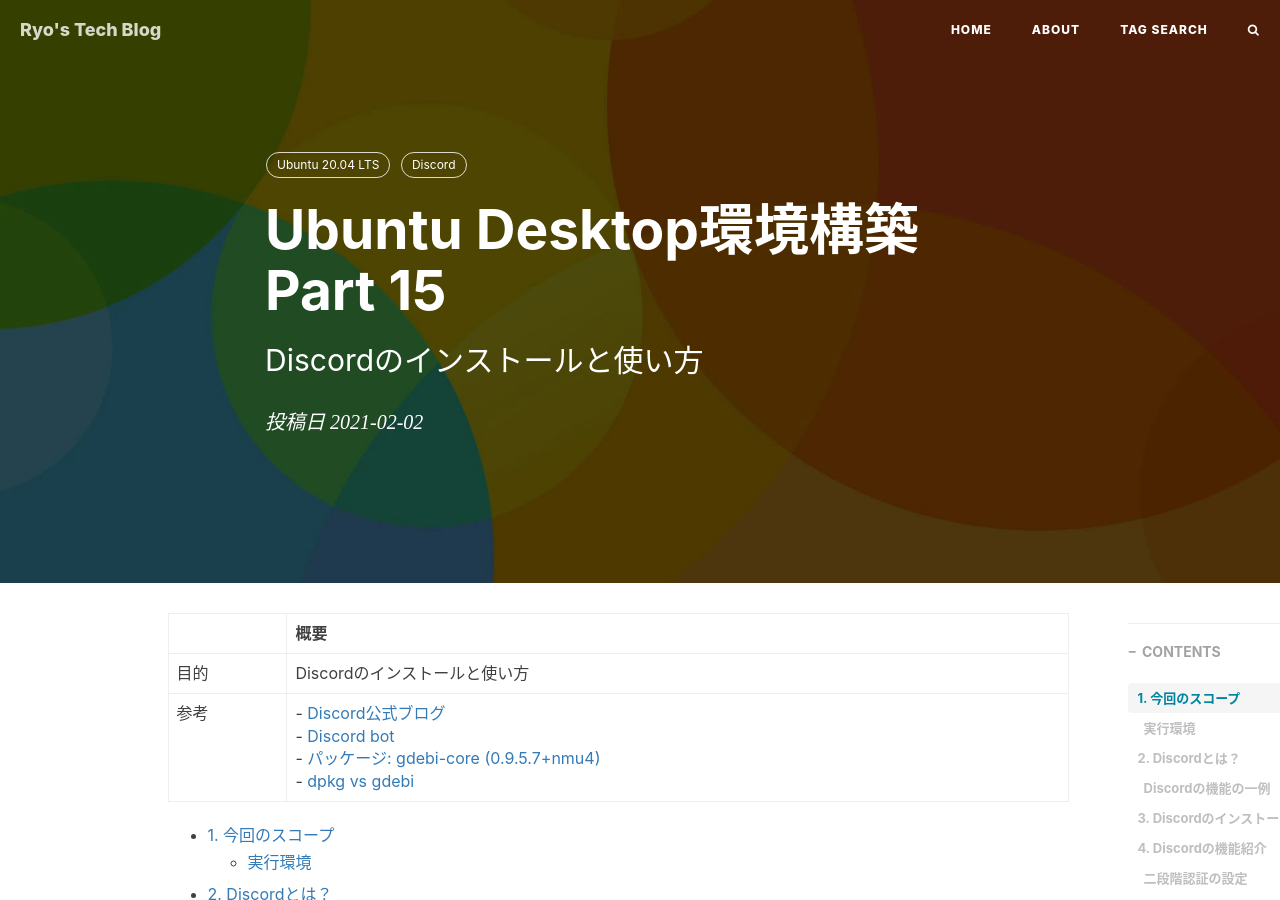
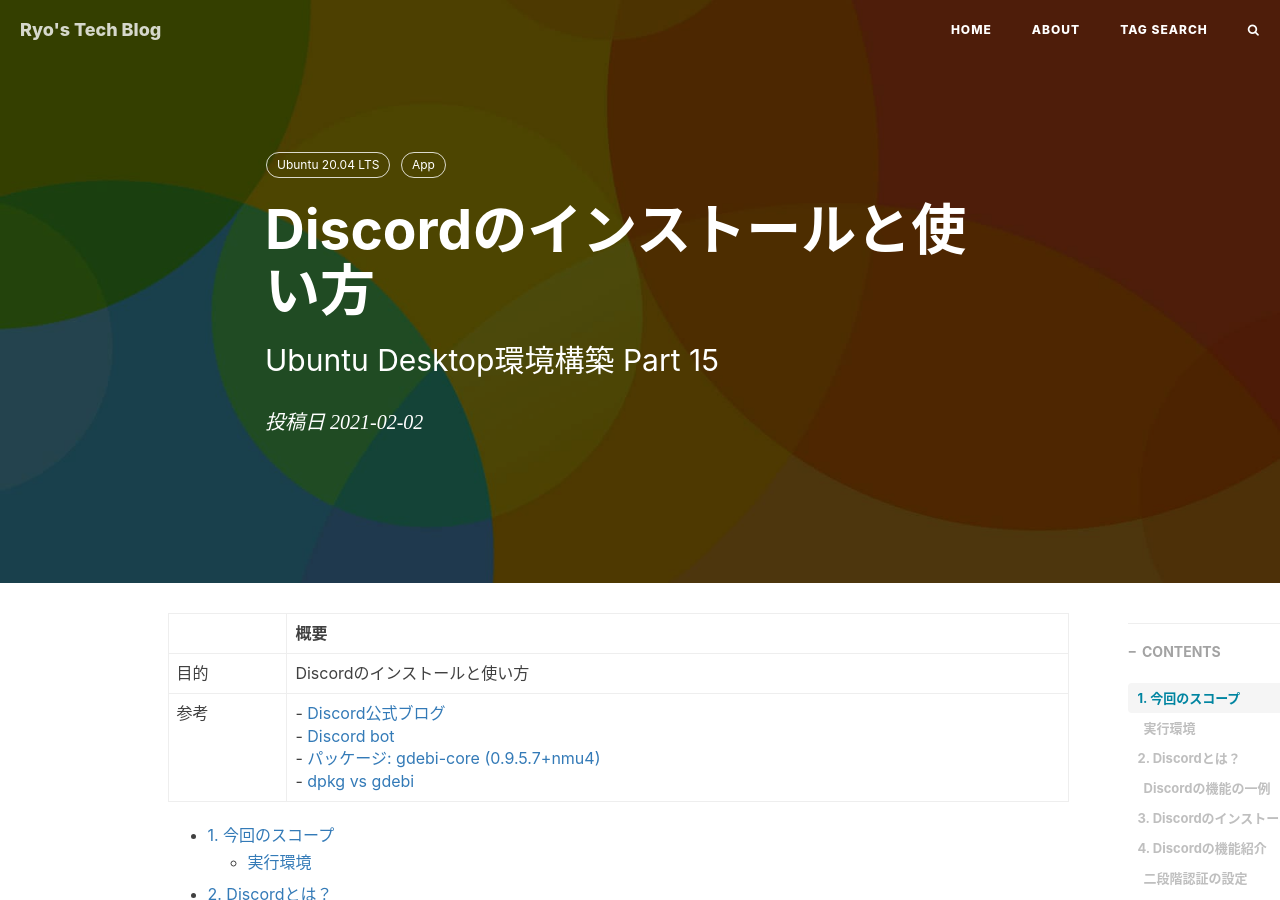
Before and after one commit to RyoNakagami/RyoNakagami.github.io, a Jekyll site: the page built from _posts/2021-02-02-ubuntu-discord-setup.md, in a window 1280 px wide and 900 px high. Built offline with Jekyll 4.4.1, drawn with Linux system fonts in a browser that asks for light colours; nearby versions of some CDN libraries; comment, search, counter and statistics services are not loaded; some of the changed text lies outside the part shown.

Commit message:
REMOVE useless tags

```diff
--- a/_posts/2021-02-02-ubuntu-discord-setup.md
+++ b/_posts/2021-02-02-ubuntu-discord-setup.md
@@ -1,7 +1,7 @@
 ---
 layout: post
-title: "Ubuntu Desktop環境構築 Part 15"
-subtitle: "Discordのインストールと使い方"
+title: "Discordのインストールと使い方"
+subtitle: "Ubuntu Desktop環境構築 Part 15"
 author: "Ryo"
 header-img: "img/post-bg-miui6.jpg"
 header-mask: 0.4
@@ -11,7 +11,7 @@ purpose:
 tags:
 
 - Ubuntu 20.04 LTS
-- Discord
+- App
 ---
 
 <!-- Global site tag (gtag.js) - Google Analytics -->
```
Also changed, not shown: _posts/2021-01-14-highly-divisible-triangular-number.md (+1 -2 lines), _posts/2021-04-11-coin-related-problems.md (+0 -1 lines), _posts/2021-05-04-ubuntu-desktop-app-via-googlechrome.md (+1 -1 lines).
